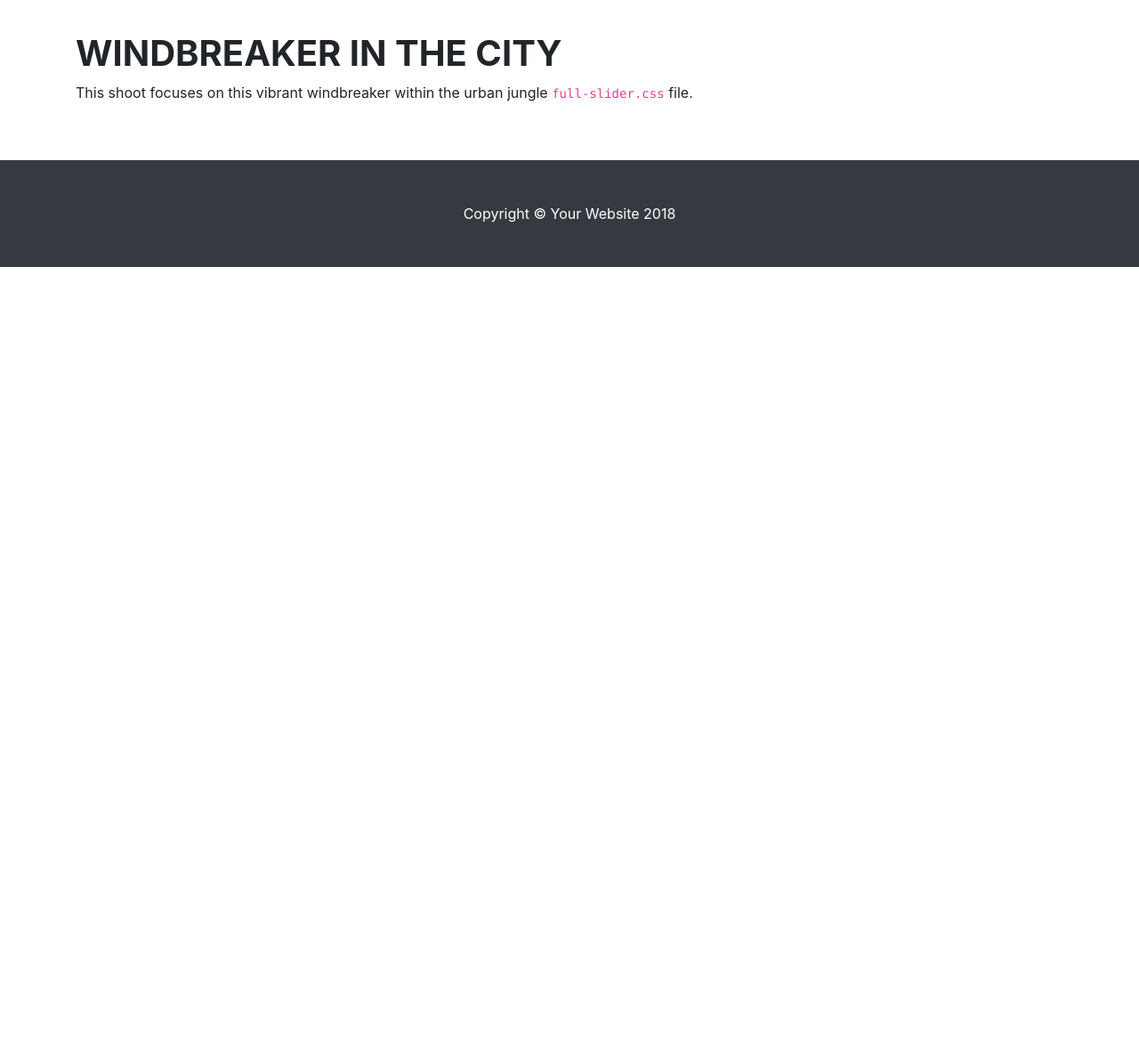
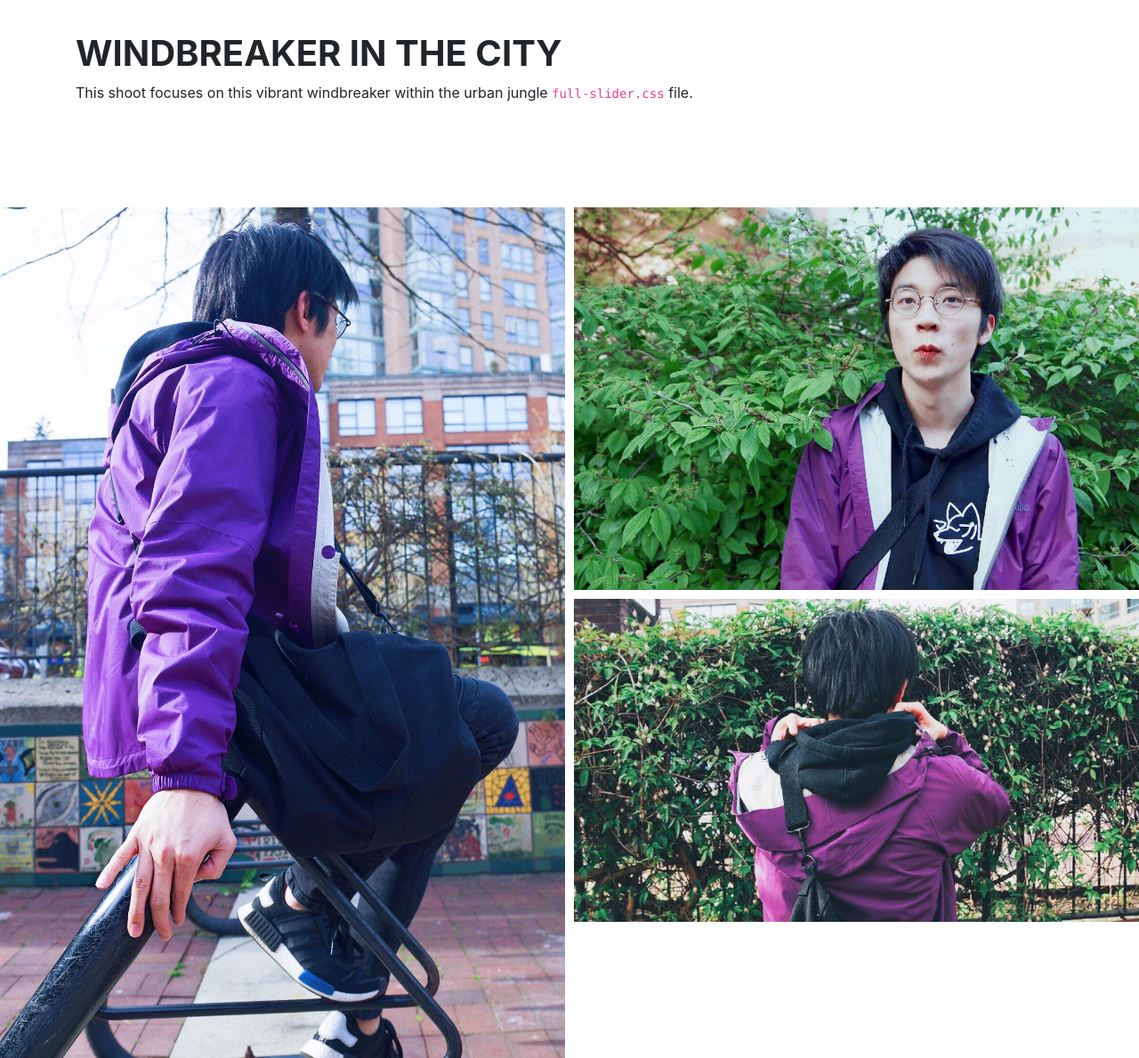
Before and after one commit to senkaku25/SpreadDesign, a website: page designpages/designpage1.html in a window 1280 px wide. Shown: the part 812-2001 px from the top of the page at 89% size. Before the commit the page ends 1112 px from the top, so only its background shows below. Drawn offline with Linux system fonts and the light colour scheme.

Commit message:
fixed design page

```diff
--- a/designpages/css/full-slider.css
+++ b/designpages/css/full-slider.css
@@ -13,3 +13,16 @@
   -o-background-size: cover;
   background-size: cover;
 }
+
+.gallery-item {
+    max-height: 100%;
+    max-width: 100%
+}
+.row {
+  display: flex;
+}
+
+.column {
+  flex: 33.33%;
+  padding: 5px;
+}
--- a/designpages/designpage1.html
+++ b/designpages/designpage1.html
@@ -93,6 +93,19 @@
       </div>
     </section>
 
+    <!-- Pic content -->
+    <section class="py-5">
+      <div class="row">
+          <div class="column">
+              <img src="../img/Tim/bars.jpg" class="img-responsive gallery-item" alt="responsive image">
+          </div>
+          <div class="column">
+              <img src="../img/Tim/bush.jpg" class="img-responsive gallery-item" alt="responsive image 2">
+              <img src="../img/Tim/hood.jpg" class="img-responsive gallery-item" style="padding-top: 10px" alt="responsive image 2">
+          </div>
+      </div>
+    </section>
+
     <!-- Footer -->
     <footer class="py-5 bg-dark">
       <div class="container">
```
